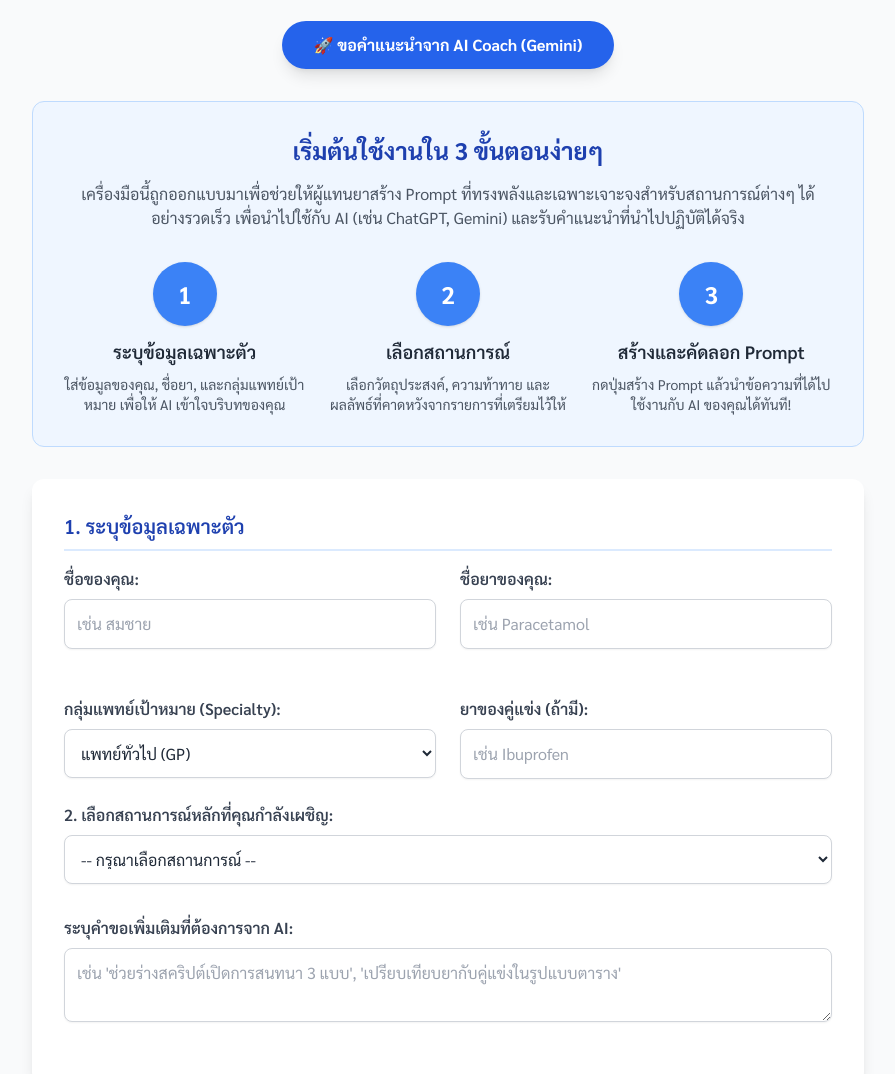
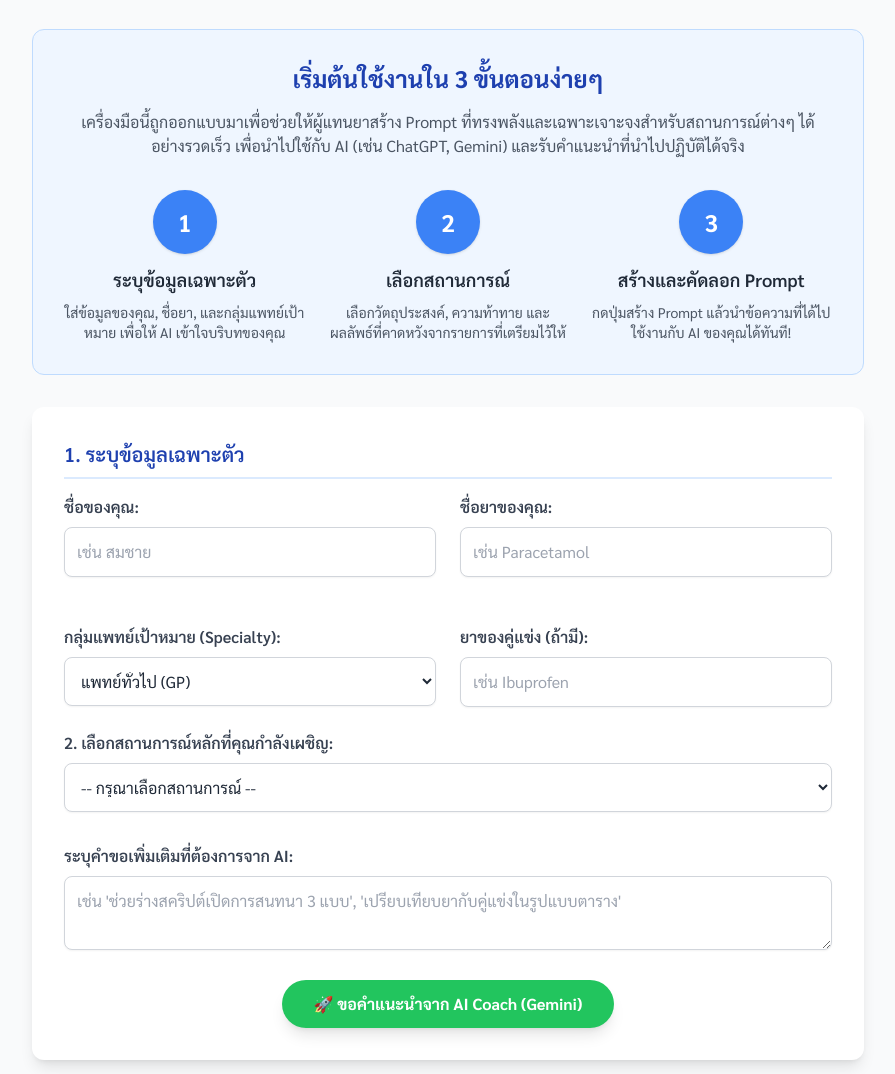
Before and after one commit to wirunw/aisalescoach, a plain HTML site: page index.html in a window 1280 px wide. Shown: the part 223-1297 px from the top of the page, without its empty margins (192-1087 px from the left). Drawn offline with nearby package versions, Linux system fonts and the light colour scheme.

Commit message:
Refactor: Relocate AI Coach button

```diff
--- a/index.html
+++ b/index.html
@@ -103,11 +103,6 @@
             <img src="https://i.postimg.cc/dDfBQVWf/wirun-facbook.png" alt="Logo ภก.วิรุณ เวชศิริ" class="w-24 h-24 rounded-full mx-auto mb-4 border-4 border-white shadow-lg">
             <h1 class="text-3xl sm:text-4xl font-bold text-gray-900">AI Sales Coach</h1>
             <p class="mt-2 text-lg text-gray-600">ผู้ช่วยสร้าง Prompt อัจฉริยะสำหรับผู้แทนยา</p>
-            <div class="mt-6 text-center">
-                <a href="https://g.co/gemini/share/d87c71e23bf5" target="_blank" class="inline-block bg-blue-600 hover:bg-blue-700 text-white font-bold py-3 px-8 rounded-full shadow-lg transition duration-300 ease-in-out transform hover:scale-105">
-                    🚀 ขอคำแนะนำจาก AI Coach (Gemini)
-                </a>
-            </div>
         </header>
 
         <!-- How to use section -->
@@ -210,6 +205,13 @@
 
             <!-- Generate Button -->
             <button id="generate-btn" class="btn hidden mt-4">สร้าง Personalized Prompt</button>
+
+            <!-- AI Coach Button -->
+            <div class="mt-4 text-center">
+                <a href="https://g.co/gemini/share/d87c71e23bf5" target="_blank" class="inline-block bg-green-500 hover:bg-green-600 text-white font-bold py-3 px-8 rounded-full shadow-lg transition duration-300 ease-in-out transform hover:scale-105">
+                    🚀 ขอคำแนะนำจาก AI Coach (Gemini)
+                </a>
+            </div>
 
             <!-- Result -->
             <div id="result-container" class="hidden">
```
